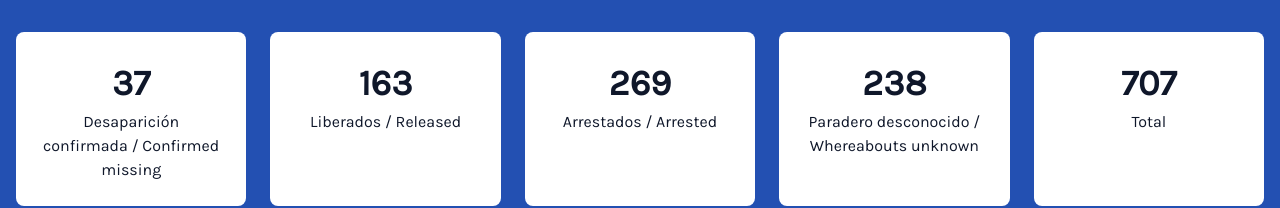
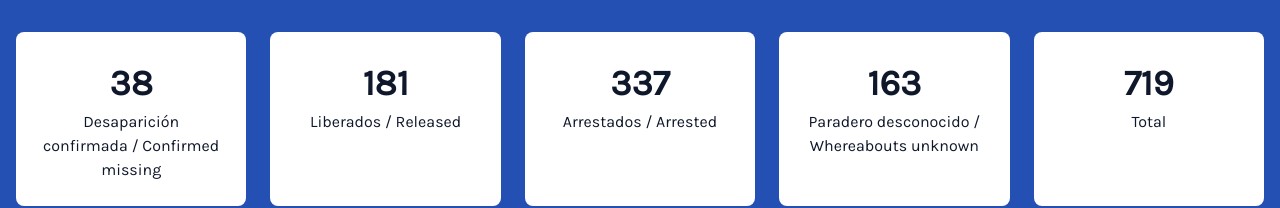
Before and after one commit to Sobefy/cubamissing, a Next.js app: page / in a window 1280 px wide. Shown: the top 208 px of the page. Built offline with nearby package versions, Linux system fonts and the light colour scheme; no server answers.

Commit message:
feat: update stats

```diff
--- a/pages/person/[id].tsx
+++ b/pages/person/[id].tsx
@@ -75,6 +75,7 @@ const PersonPage = ({ filteredPerson, slug }: PersonPageProps) => {
   return (
     <Box minHeight="100vh">
       <Head>
+
         <title>{fullName} | Cubamissing.com</title>
         <meta
           name="description"
--- a/src/components/Stats/Stats.tsx
+++ b/src/components/Stats/Stats.tsx
@@ -25,11 +25,11 @@ const Stats = ({ translations }: StatsProps) => {
           rowGap={{ base: 6, md: 0 }}
           textAlign="center"
         >
-          <StatCard label={dissapeared} number={37} gridColumn="1/3" />
-          <StatCard label={released} number={163} gridColumn="3/5" />
-          <StatCard label={detention} number={269} gridColumn="1/3" />
-          <StatCard label={toVerify} number={238} gridColumn="3/5" />
-          <StatCard label={total} number={707} gridColumn="1/5" />
+          <StatCard label={dissapeared} number={38} gridColumn="1/3" />
+          <StatCard label={released} number={181} gridColumn="3/5" />
+          <StatCard label={detention} number={337} gridColumn="1/3" />
+          <StatCard label={toVerify} number={163} gridColumn="3/5" />
+          <StatCard label={total} number={719} gridColumn="1/5" />
         </Grid>
       </Container>
     </Box>
```
Lines whose indentation alone changed are shown as unchanged.
